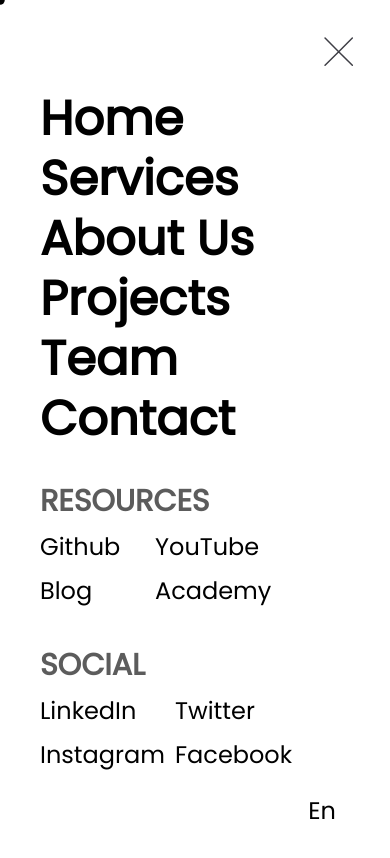
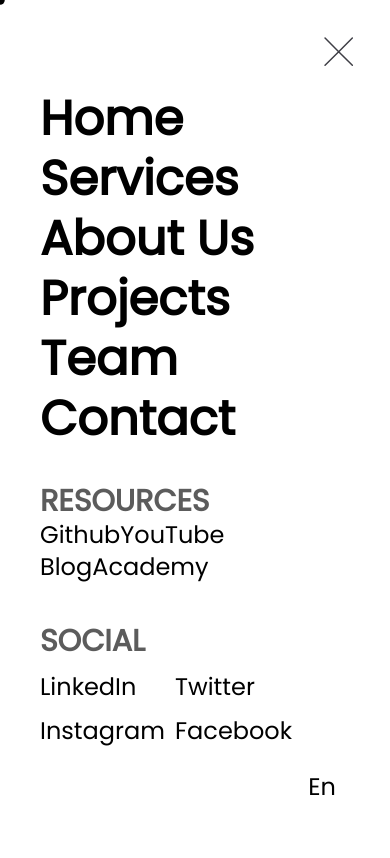
Before and after one commit to geethakash/bitzquad.com-2.0, a Next.js app: page / in a window 390 px wide. Both pictures are taken after a click on the button 346 px from the left and 46 px from the top of the page. Shown: the top 858 px of the page. Built offline with nearby package versions, Linux system fonts and the light colour scheme.

Commit message:
style: sidemenu responsive every media query

```diff
--- a/components/defaults/SideMenu.js
+++ b/components/defaults/SideMenu.js
@@ -93,7 +93,7 @@ const sidebarAnim = {
 const sideMenuLinksAnim = {
   animate: {
     transition: {
-      delayChildren: 0.1,
+      // delayChildren: 0.1,
       ease: [0.6, 0.01, -0.05, 0.95],
       staggerChildren: 0.06,
     },
@@ -276,7 +276,7 @@ function SideMenu({ MenuOpen, setMenuOpen }) {
             animate={{ opacity: 1, scale: 1 }}
             transition={{
               duration: 0.25,
-              delay: 0.7,
+              delay: 1,
             }}
             className="multilingual"
           >
--- a/styles/components/_sidemenu.scss
+++ b/styles/components/_sidemenu.scss
@@ -6,10 +6,10 @@
     @apply hidden flex-auto lg:block;
   }
   &_container {
-    @apply h-full w-full flex-col justify-between bg-white lg:w-2/3 xl:flex;
+    @apply h-full w-full flex-col justify-between bg-white xl:flex xl:w-2/3;
   }
   &_header {
-    @apply flex justify-end p-8 pb-3 2xl:p-16;
+    @apply flex justify-end p-8 pb-3 2xl:p-16 2xl:pb-0;
 
     &_closebutton {
       @apply cursor-pointer;
@@ -23,7 +23,7 @@
   }
 
   &_content {
-    @apply flex flex-col px-10 lg:flex-row;
+    @apply flex flex-col px-10 md:flex-row;
 
     &_items {
       @apply text-5xl font-bold lg:pl-10 lg:text-5xl xl:pl-14 2xl:pl-24 2xl:text-7xl;
@@ -32,9 +32,9 @@
       @apply pt-3 lg:pt-4 2xl:py-5;
     }
     &_resources {
-      @apply flex-col items-center pt-10 pr-20 text-2xl lg:flex lg:flex-auto lg:pt-14 lg:pl-10 2xl:pt-36;
+      @apply flex-col items-center  pr-20 pt-10 text-2xl md:flex md:flex-auto md:justify-center md:pt-0 lg:pl-10;
       &_wrapper {
-        @apply grid grid-cols-2 flex-col items-center lg:flex;
+        @apply sm:grid grid-cols-2 flex-col items-center md:flex;
       }
 
       & h4 {
@@ -53,15 +53,15 @@
       @apply pl-10;
 
       & h4 {
-        @apply block text-3xl font-bold uppercase text-[#5C5C5C] lg:hidden lg:text-5xl;
+        @apply block text-3xl font-bold uppercase text-[#5C5C5C] lg:mt-10 xl:hidden;
       }
 
       &_wrapper {
-        @apply grid grid-cols-2 pr-20 text-xl lg:flex 2xl:pr-20 2xl:text-2xl;
+        @apply grid grid-cols-2 pr-20 text-xl lg:pr-0 xl:flex 2xl:pr-20 2xl:text-2xl;
       }
 
       &_item {
-        @apply mt-3 text-2xl xl:mr-10 2xl:mt-5;
+        @apply mt-3 text-2xl lg:mr-10 2xl:mt-5;
       }
     }
     & .multilingual {
```
